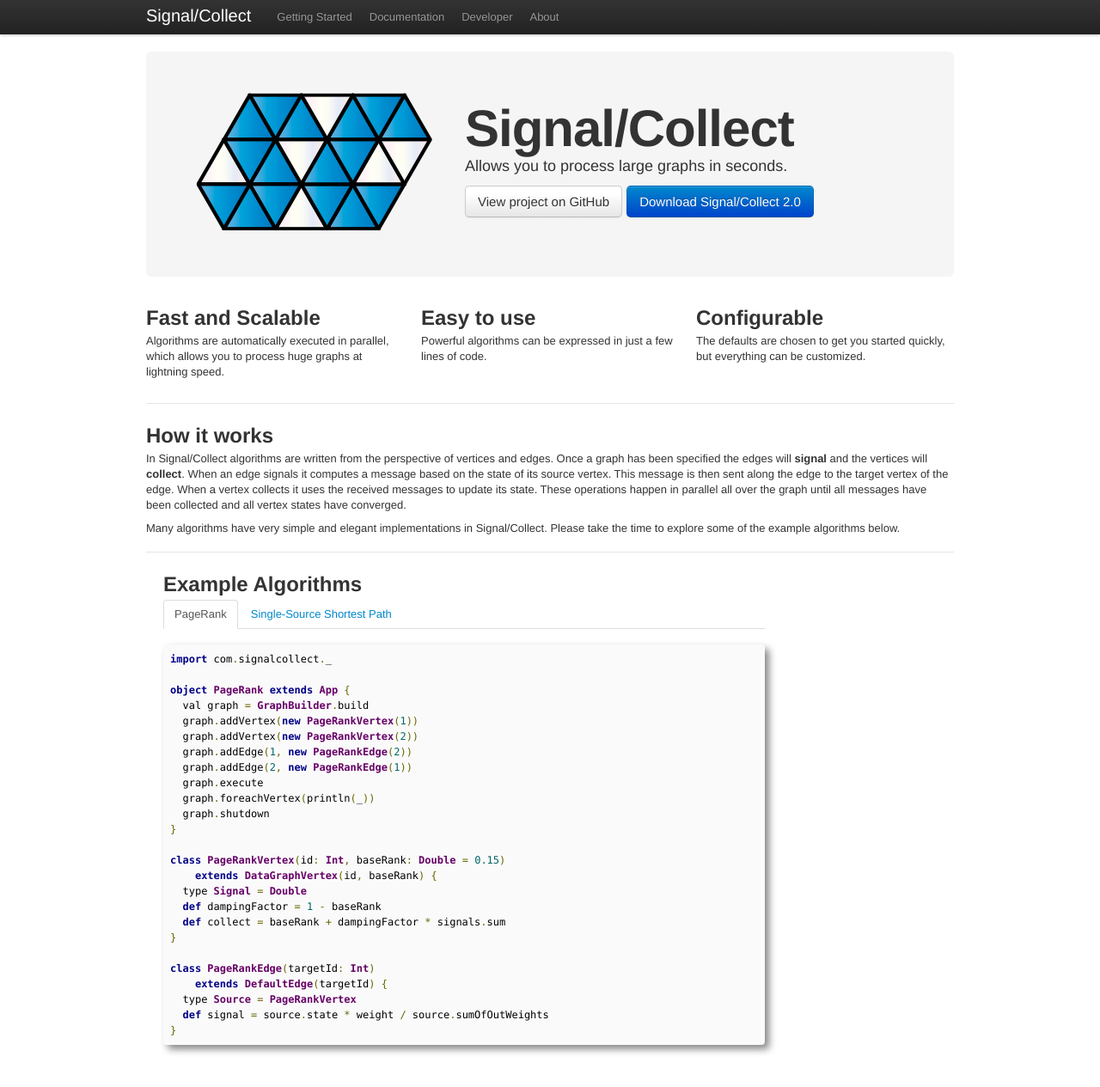
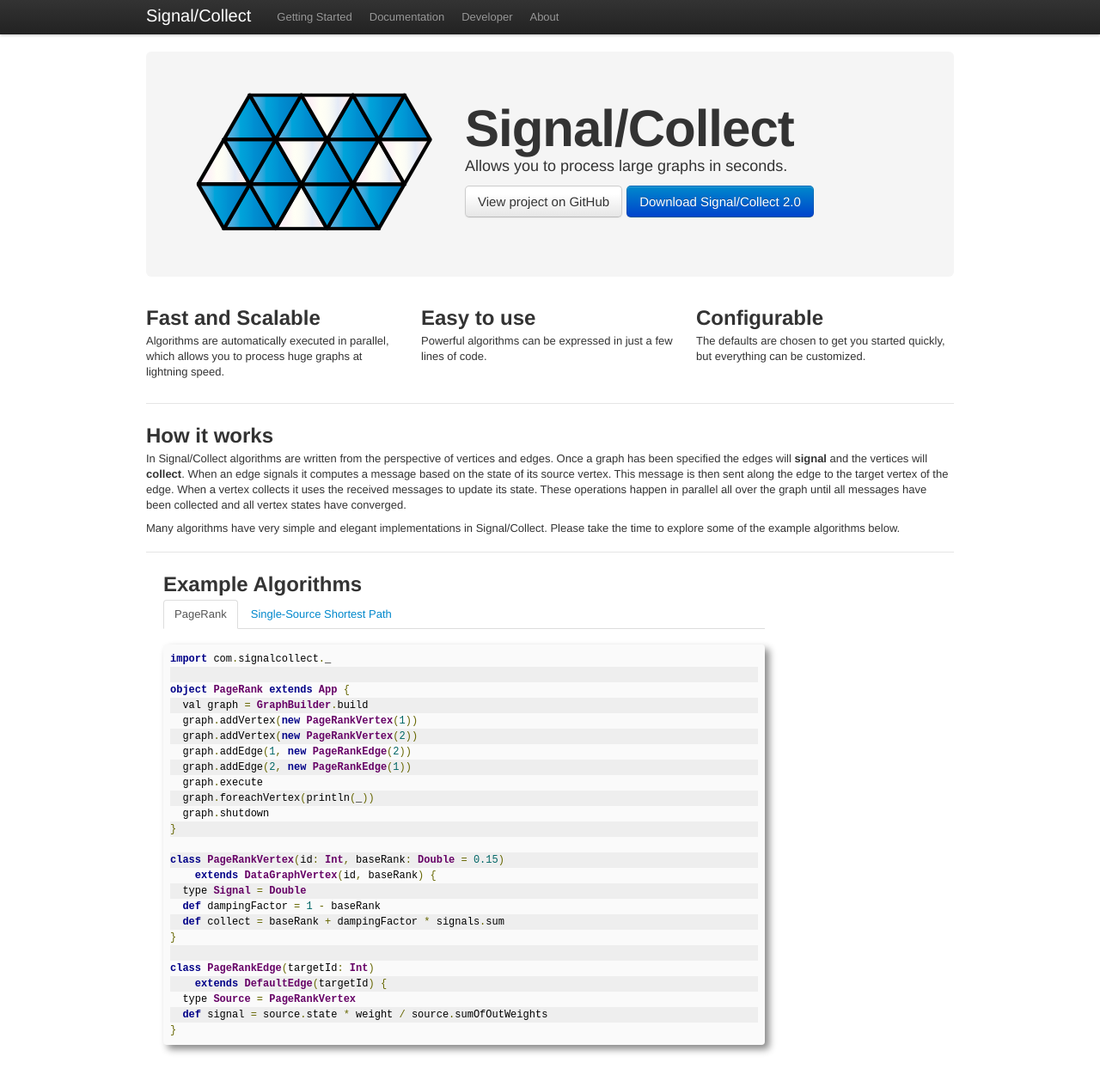
Before and after one commit to uzh/signal-collect, a Jekyll site: the page built from index.html, in a window 1280 px wide and 1274 px high. Shown: the top 1265 px of the window at 86% size. Built offline with Jekyll 4.4.1, drawn with Linux system fonts in a browser that asks for light colours; comment, search, counter and statistics services are not loaded.

Commit message:
alternating colors for code rows without line numbers

```diff
--- a/assets/css/prettify.css
+++ b/assets/css/prettify.css
@@ -83,7 +83,9 @@
 margin-top: 0;
 margin-bottom: 0;
 font-family: monospace;
-font-weight: lighter
+font-weight: lighter;
+list-style-type: none;
+margin-left: 0px
 }
 li.L0,li.L1,li.L2,li.L3,li.L5,li.L6,li.L7,li.L8 {
 /*list-style-type: none*/
--- a/index.html
+++ b/index.html
@@ -70,7 +70,7 @@
           </ul>
           <div id="myTabContent" class="tab-content">
             <div class="tab-pane fade in active" id="home">
-<pre class="prettyprint">
+<pre class="prettyprint linenums">
 import com.signalcollect._
 
 object PageRank extends App {
@@ -99,7 +99,7 @@
 </pre>
             </div>
             <div class="tab-pane fade" id="profile">
-<pre class="prettyprint">
+<pre class="prettyprint linenums">
 import com.signalcollect._
 
 object SSSP extends App {
```
